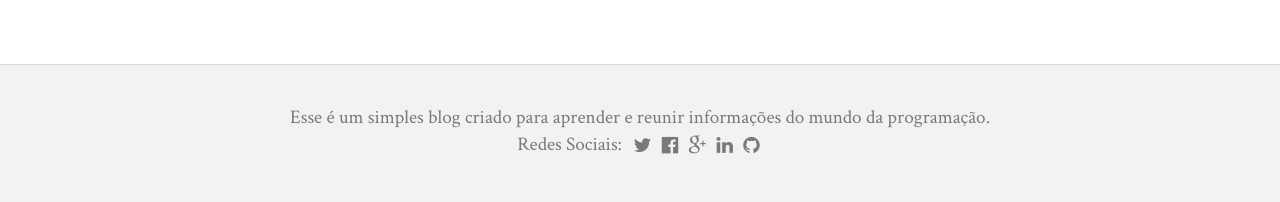
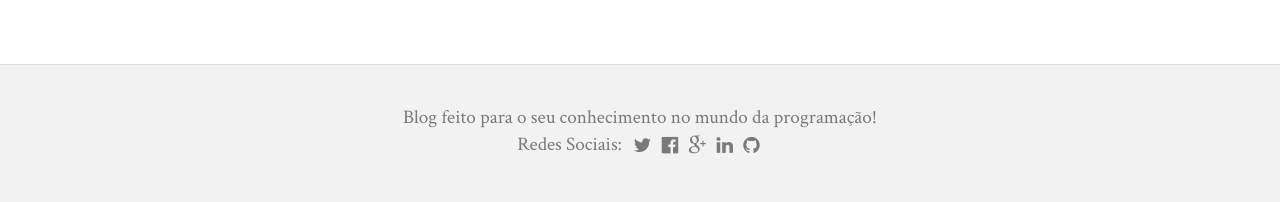
Before and after one commit to raphabarreto/raphabarreto.github.io, a Jekyll site: the page built from index.html, in a window 1280 px wide. Shown: the part 1628-1830 px from the top of the page. Built offline with Jekyll 4.4.1, drawn with Linux system fonts in a browser that asks for light colours; nearby versions of some CDN libraries; the list of posts is cut into pages by our own code.

Commit message:
Corrigindo footer

```diff
--- a/_config.yml
+++ b/_config.yml
@@ -5,10 +5,10 @@ name: Rapha Barreto
 description:
 
   # Description of your site. This will show up in google.
-  meta: Esse é um simples blog criado para aprender e reunir informações do mundo da programação.
+  meta: Blog feito para o seu conhecimento no mundo da programação!
 
   # Description of your site. This will show up on the front page.
-  subtitle: Esse é um simples blog criado para aprender e reunir informações do mundo da programação.
+  subtitle: Blog feito para o seu conhecimento no mundo da programação!
 
 author:
   name: Rapha Barreto
```
